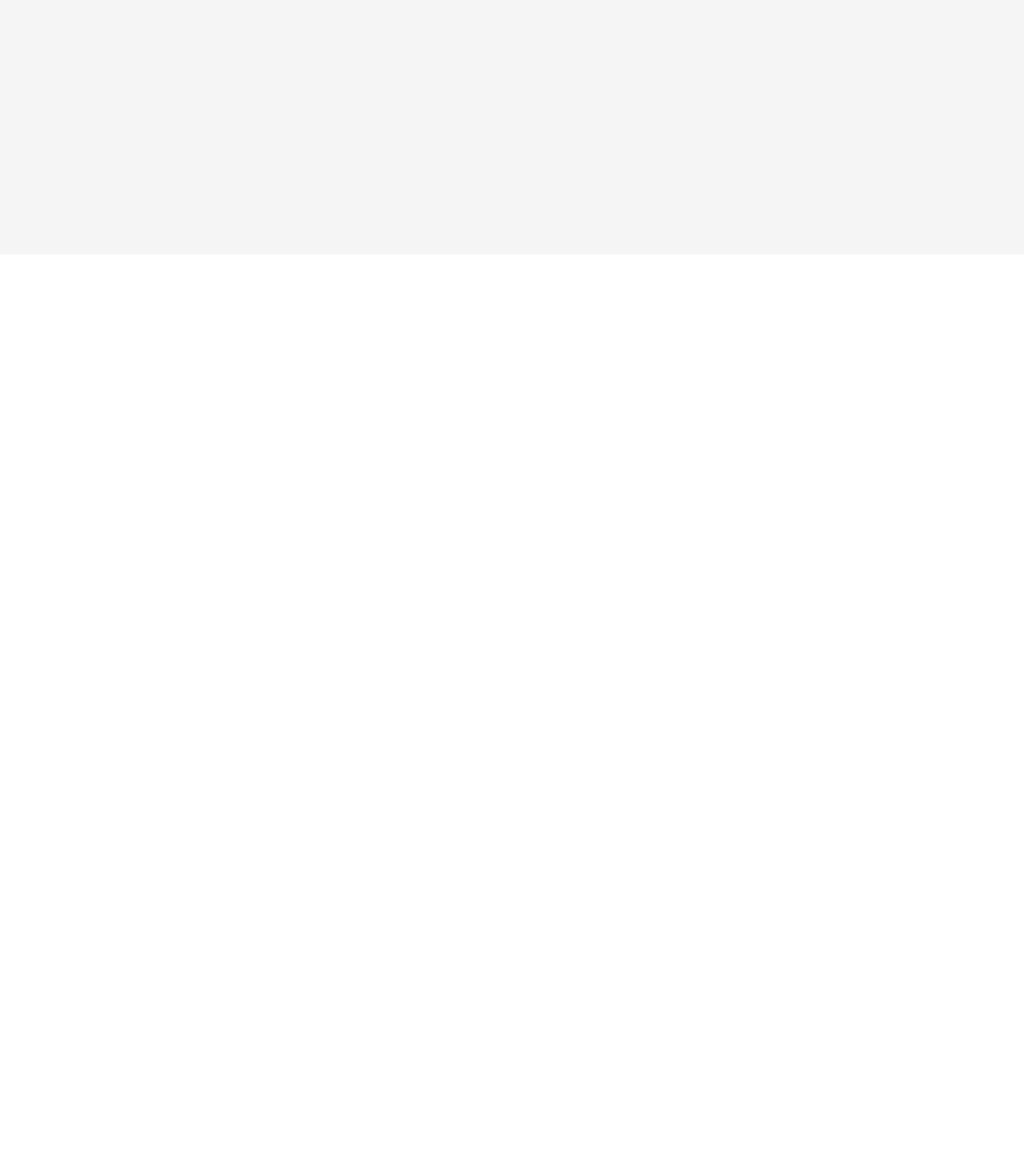
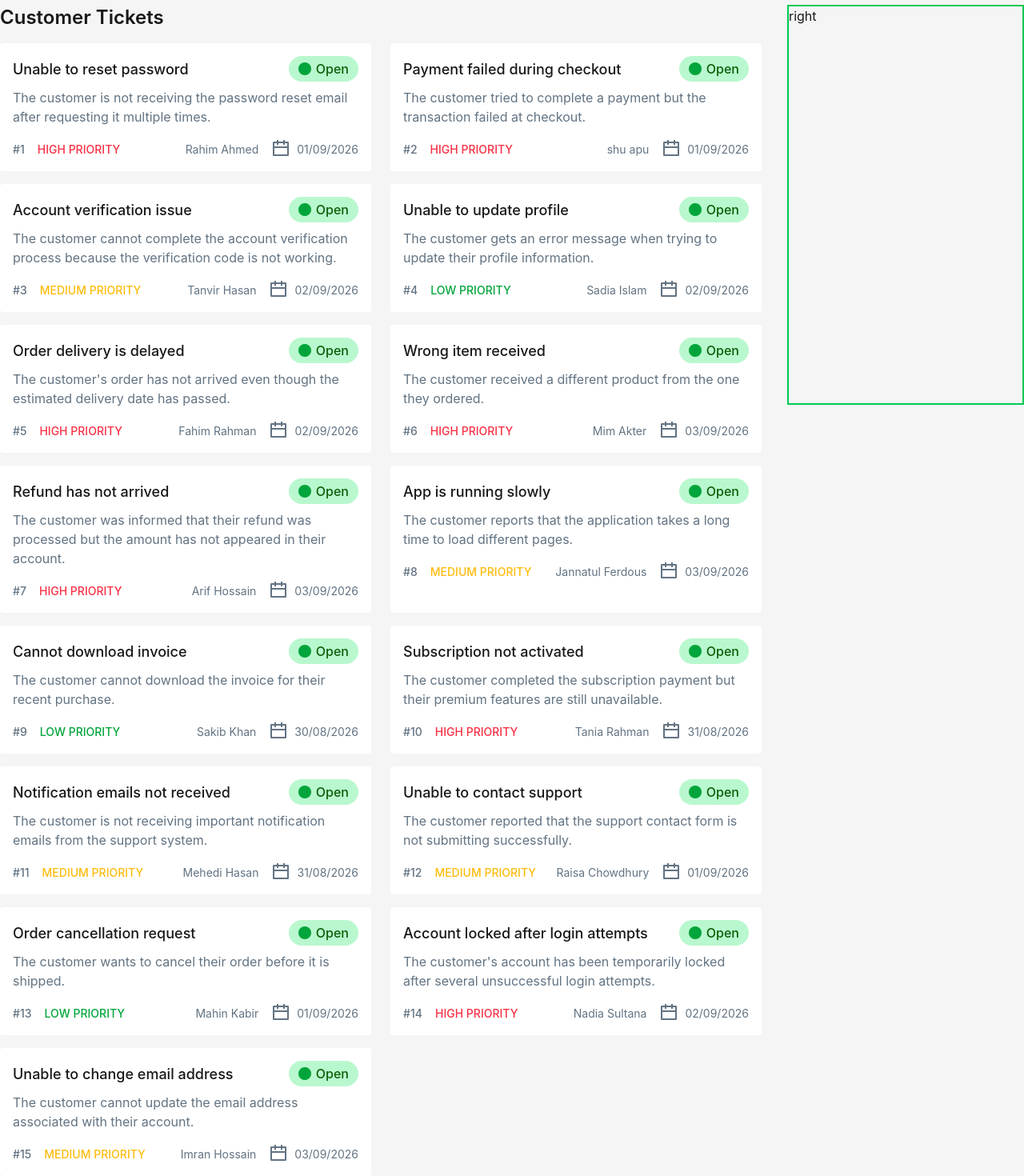
Before and after one commit to hafiz-al-asad-code/customer-support-zone-2, a React (Vite) app: page / in a window 1280 px wide. Shown: the part 482-1952 px from the top of the page at 80% size. Before the commit the page ends 800 px from the top, so only its background shows below. Built offline with nearby package versions, Linux system fonts and the light colour scheme.

Commit message:
added customer tickets section

```diff
--- /dev/null
+++ b/public/data.json
@@ -0,0 +1,137 @@
+[
+  {
+    "id": 1,
+    "title": "Unable to reset password",
+    "description": "The customer is not receiving the password reset email after requesting it multiple times.",
+    "customer": "Rahim Ahmed",
+    "priority": "HIGH",
+    "status": "Open",
+    "createdAt": "01/09/2026"
+  },
+  {
+    "id": 2,
+    "title": "Payment failed during checkout",
+    "description": "The customer tried to complete a payment but the transaction failed at checkout.",
+    "customer": "shu apu",
+    "priority": "HIGH",
+    "status": "Open",
+    "createdAt": "01/09/2026"
+  },
+  {
+    "id": 3,
+    "title": "Account verification issue",
+    "description": "The customer cannot complete the account verification process because the verification code is not working.",
+    "customer": "Tanvir Hasan",
+    "priority": "MEDIUM",
+    "status": "Open",
+    "createdAt": "02/09/2026"
+  },
+  {
+    "id": 4,
+    "title": "Unable to update profile",
+    "description": "The customer gets an error message when trying to update their profile information.",
+    "customer": "Sadia Islam",
+    "priority": "LOW",
+    "status": "Open",
+    "createdAt": "02/09/2026"
+  },
+  {
+    "id": 5,
+    "title": "Order delivery is delayed",
+    "description": "The customer's order has not arrived even though the estimated delivery date has passed.",
+    "customer": "Fahim Rahman",
+    "priority": "HIGH",
+    "status": "Open",
+    "createdAt": "02/09/2026"
+  },
+  {
+    "id": 6,
+    "title": "Wrong item received",
+    "description": "The customer received a different product from the one they ordered.",
+    "customer": "Mim Akter",
+    "priority": "HIGH",
+    "status": "Open",
+    "createdAt": "03/09/2026"
+  },
+  {
+    "id": 7,
+    "title": "Refund has not arrived",
+    "description": "The customer was informed that their refund was processed but the amount has not appeared in their account.",
+    "customer": "Arif Hossain",
+    "priority": "HIGH",
+    "status": "Open",
+    "createdAt": "03/09/2026"
+  },
+  {
+    "id": 8,
+    "title": "App is running slowly",
+    "description": "The customer reports that the application takes a long time to load different pages.",
+    "customer": "Jannatul Ferdous",
+    "priority": "MEDIUM",
+    "status": "Open",
+    "createdAt": "03/09/2026"
+  },
+  {
+    "id": 9,
+    "title": "Cannot download invoice",
+    "description": "The customer cannot download the invoice for their recent purchase.",
+    "customer": "Sakib Khan",
+    "priority": "LOW",
+    "status": "Open",
+    "createdAt": "30/08/2026"
+  },
+  {
+    "id": 10,
+    "title": "Subscription not activated",
+    "description": "The customer completed the subscription payment but their premium features are still unavailable.",
+    "customer": "Tania Rahman",
+    "priority": "HIGH",
+    "status": "Open",
+    "createdAt": "31/08/2026"
+  },
+  {
+    "id": 11,
+    "title": "Notification emails not received",
+    "description": "The customer is not receiving important notification emails from the support system.",
+    "customer": "Mehedi Hasan",
+    "priority": "MEDIUM",
+    "status": "Open",
+    "createdAt": "31/08/2026"
+  },
+  {
+    "id": 12,
+    "title": "Unable to contact support",
+    "description": "The customer reported that the support contact form is not submitting successfully.",
+    "customer": "Raisa Chowdhury",
+    "priority": "MEDIUM",
+    "status": "Open",
+    "createdAt": "01/09/2026"
+  },
+  {
+    "id": 13,
+    "title": "Order cancellation request",
+    "description": "The customer wants to cancel their order before it is shipped.",
+    "customer": "Mahin Kabir",
+    "priority": "LOW",
+    "status": "Open",
+    "createdAt": "01/09/2026"
+  },
+  {
+    "id": 14,
+    "title": "Account locked after login attempts",
+    "description": "The customer's account has been temporarily locked after several unsuccessful login attempts.",
+    "customer": "Nadia Sultana",
+    "priority": "HIGH",
+    "status": "Open",
+    "createdAt": "02/09/2026"
+  },
+  {
+    "id": 15,
+    "title": "Unable to change email address",
+    "description": "The customer cannot update the email address associated with their account.",
+    "customer": "Imran Hossain",
+    "priority": "MEDIUM",
+    "status": "Open",
+    "createdAt": "03/09/2026"
+  }
+]
--- a/src/App.jsx
+++ b/src/App.jsx
@@ -1,12 +1,23 @@
 import "./App.css";
 import Banner from "./components/Banner/Banner";
+import MainSection from "./components/MainSection/MainSection";
 import Navbar from "./components/Navbar/Navbar";
+
+const fetchTickets = async () => {
+  const res = await fetch("data.json");
+  const data = await res.json();
+
+  return data;
+};
+
+const ticketsPromise = fetchTickets();
 
 function App() {
   return (
     <div className="min-h-screen px-3 lg:px-0">
       <Navbar></Navbar>
       <Banner></Banner>
+      <MainSection ticketsPromise={ticketsPromise}></MainSection>
     </div>
   );
 }
--- /dev/null
+++ b/src/components/CustomerTickets/CustomerTickets.jsx
@@ -0,0 +1,23 @@
+import React, { use } from "react";
+import CustomerTicketsCard from "../CustomerTicketsCard/CustomerTicketsCard";
+
+const CustomerTickets = ({ ticketsPromise }) => {
+  const ticketsData = use(ticketsPromise);
+
+  return (
+    <div>
+      <h3 className="text-2xl font-semibold mb-4">Customer Tickets</h3>
+
+      <div className="grid grid-cols-2 gap-x-6 gap-y-4">
+        {ticketsData.map((ticket) => (
+          <CustomerTicketsCard
+            key={ticket.id}
+            ticket={ticket}
+          ></CustomerTicketsCard>
+        ))}
+      </div>
+    </div>
+  );
+};
+
+export default CustomerTickets;
--- /dev/null
+++ b/src/components/CustomerTicketsCard/CustomerTicketsCard.jsx
@@ -0,0 +1,43 @@
+import React from "react";
+import statusImg from "../../assets/Ellipse-22 .png";
+import calenderImg from "../../assets/ri_calendar-line.png";
+
+const CustomerTicketsCard = ({ ticket }) => {
+  return (
+    <div className="p-4 rounded-[4px] bg-white">
+      <div className="flex justify-between items-center">
+        <h4 className="font-medium text-[18px]">{ticket.title}</h4>
+
+        <div className="flex items-center gap-[6px] py-[4px] px-[12px] bg-[#B9F8CF] rounded-full">
+          <img src={statusImg} className="w-[16px] h-[16px]" alt="" />
+          <span className="font-medium text-[#0B5E06]">{ticket.status}</span>
+        </div>
+      </div>
+
+      <p className="text-[#627382] mt-2 mb-4">{ticket.description}</p>
+
+      <div className="flex justify-between items-center">
+        {/* left */}
+        <div className="flex items-center gap-[16px]">
+          <p className="text-[14px] font-medium text-[#627382]">#{ticket.id}</p>
+          <p
+            className={`text-[14px] font-medium  ${ticket.priority === "HIGH" ? "text-[#F83044]" : ticket.priority === "MEDIUM" ? "text-[#FEBB0C]" : "text-[#02A53B]"}`}
+          >
+            {ticket.priority} PRIORITY
+          </p>
+        </div>
+
+        {/* right */}
+        <div className="flex items-center gap-[16px]">
+          <p className="text-[14px] text-[#627382]">{ticket.customer}</p>
+          <div className="flex items-center gap-2">
+            <img src={calenderImg} alt="" />
+            <p className="text-[14px] text-[#627382]">{ticket.createdAt}</p>
+          </div>
+        </div>
+      </div>
+    </div>
+  );
+};
+
+export default CustomerTicketsCard;
--- /dev/null
+++ b/src/components/MainSection/MainSection.jsx
@@ -0,0 +1,18 @@
+import React from "react";
+import CustomerTickets from "../CustomerTickets/CustomerTickets";
+
+const MainSection = ({ ticketsPromise }) => {
+  return (
+    <div className="max-w-[1440px] mx-auto grid grid-cols-12 gap-8">
+      <div className="col-span-9">
+        <CustomerTickets ticketsPromise={ticketsPromise}></CustomerTickets>
+      </div>
+
+      <div className="col-span-3 border-2 border-green-500 h-[500px]">
+        right
+      </div>
+    </div>
+  );
+};
+
+export default MainSection;
```
Also changed, not shown: src/assets/Ellipse-22 .png (added), src/assets/ri_calendar-line.png (added).
